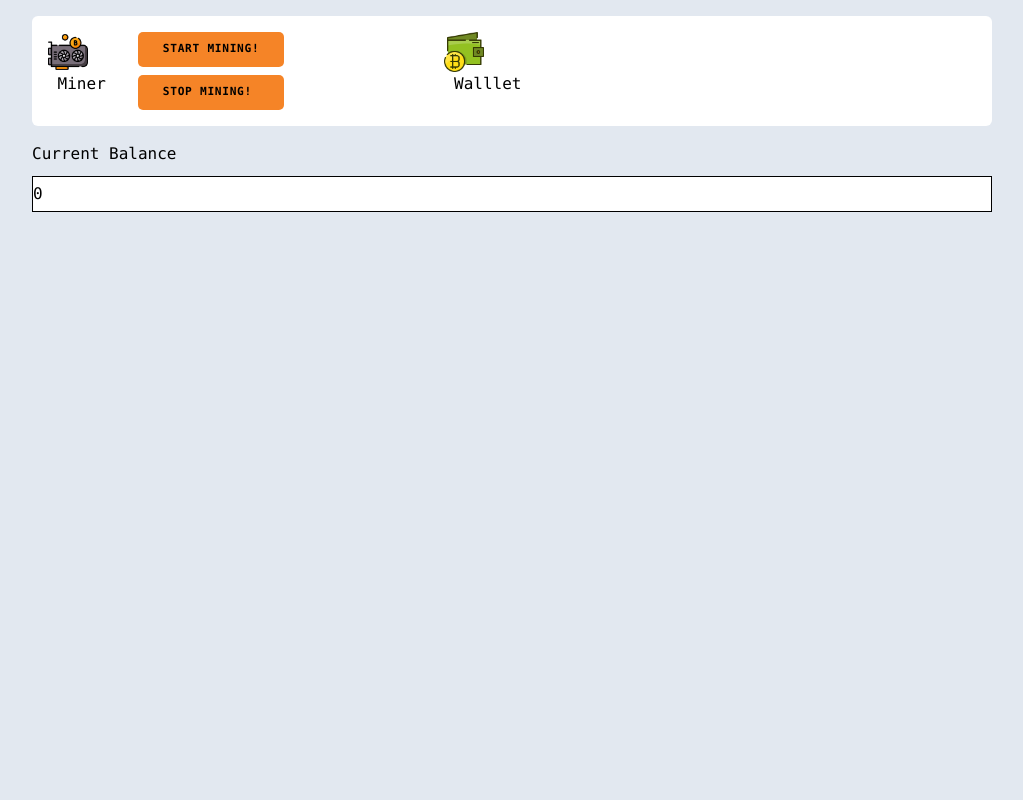
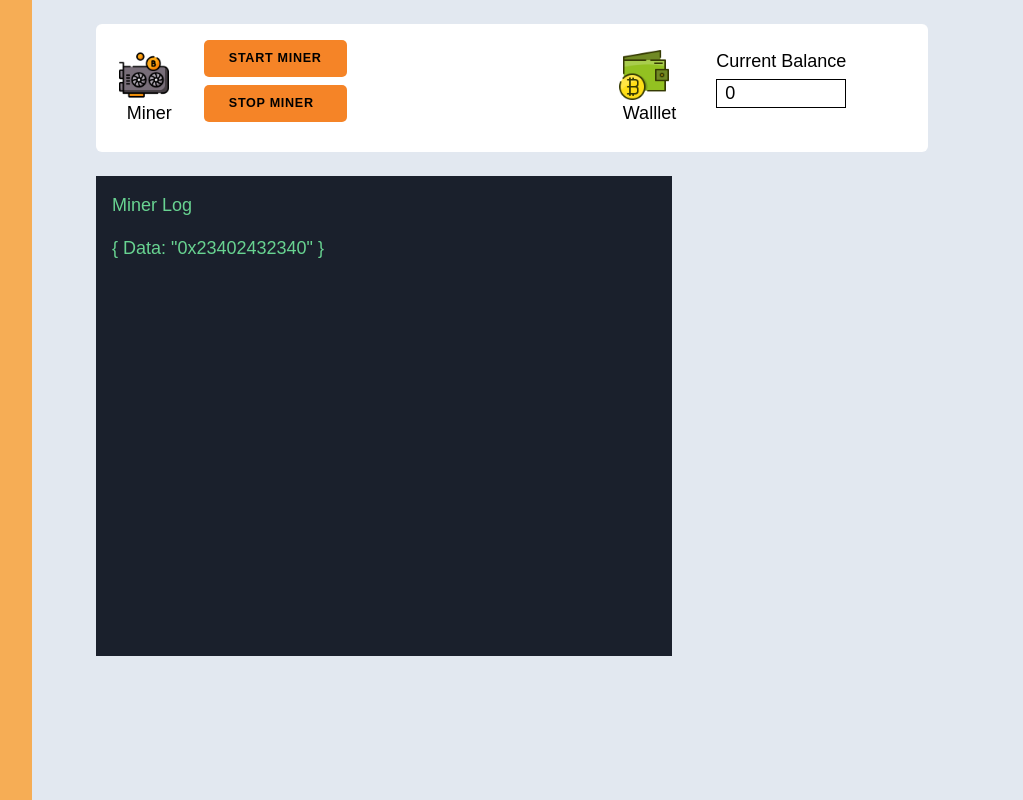
Before and after one commit to tompassarelli/PoW-Blockchain, a website built with Parcel: page Client/index.html in a window 1280 px wide. Shown: the whole page, without its empty margins (128-1151 px from the left). Built offline with nearby package versions, Linux system fonts and the light colour scheme; no server answers.

Commit message:
added some frontend scaffolding

```diff
--- a/Client/index.html
+++ b/Client/index.html
@@ -1,37 +1,56 @@
 <html>
-<body class="font-mono mx-40 bg-gray-300 ">
-  <!-- Users can create a miner, wallet, and manage both
-    so we need to create basically two views for that probably -->
-  <div class="flex flex-row bg-white py-4 mt-4 rounded-md">
-    <!-- <div id="logo">
-      <span class="icon-text">Blockchain Dashboard</span>
-    </div> -->
+<body class="text-lg bg-gray-300 bg-opacity ">
+  <div
+    class="navbar absolute flex flex-inline bg-orange-400 h-full w-40">
+    <div class="navitems mx-24">
+      <div class="logo"></div>
+    </div>
+  </div>
 
-    <div id="miner" class="ml-4">
+  <div class="content-container relative mx-56 pt-6">
+
+  <div class="inline-flex flex-row bg-white py-4 rounded-md h-32 w-144">
+
+    <button id="miner"
+      class="pl-5">
       <span class="icon-text">Miner</span>
-    </div>
+    </button>
+
     <div class="flex flex-col space-y-2 ml-8">
         <div class="button" id="start-mining">
-        Start Mining!
+        Start Miner
         </div>
 
         <div class="button" id="stop-mining">
-        Stop Mining!
+        Stop Miner
         </div>
     </div>
-    <div id="wallet" class="ml-40">
+
+  </div>
+
+
+  <div class="inline-flex flex-row bg-white py-4 rounded-md h-32 w-84 absolute right-0">
+    <button id="wallet" class="pl-5">
       <span class="icon-text">Walllet</span>
+    </button>
+    <div class="flex flex-col ml-10 mt-2">
+      <h2>
+      Current Balance
+      </h2>
+
+      <div id="balance" class="pl-2 mt-1">
+      0
+      </div>
     </div>
   </div>
 
-  <div class="mt-4">
-    <h2>
-    Current Balance
-    </h2>
+  <div class="bg-gray-900 text-green-400 mt-6 h-120 w-144">
+    <div class="console-output p-4">
+      <div class="mb-4">Miner Log</div>
+      <div>{ Data: "0x23402432340" }</div>
+    </div>
+  </div>
 
-    <div id="balance">
-    0
-    </div>
   </div>
   <script src="./index.js"></script>
 </body>
--- a/Client/index.js
+++ b/Client/index.js
@@ -1,4 +1,5 @@
 import "./styles/main.scss"
+import {PORT} from "../config"
 
 function getBalance() {
   const address = "049a1bad614bcd85b5f5c36703ebe94adbfef7af163b39a9dd3ddbc4f286820031dfcb3cd9b3d2fcbaec56ff95b0178b75d042968462fbfe3d604e02357125ded5";
@@ -10,7 +11,7 @@ function getBalance() {
     id: 1
   }
 
-  const request = new Request('http://localhost:3032/', {
+  const request = new Request(PORT, {
     method: 'POST',
     headers: { 'Content-Type': 'application/json' },
     body: JSON.stringify(params)
@@ -28,7 +29,7 @@ setInterval(getBalance, 1000);
 
 
 document.getElementById("start-mining").addEventListener('click', () => {
-  const request = new Request('http://localhost:3032/', {
+  const request = new Request(PORT, {
     method: 'POST',
     headers: { 'Content-Type': 'application/json' },
     body: JSON.stringify({ method: 'startMining' })
@@ -43,7 +44,7 @@ document.getElementById("start-mining").addEventListener('click', () => {
 });
 
 document.getElementById("stop-mining").addEventListener('click', () => {
-  const request = new Request('http://localhost:3032/', {
+  const request = new Request(PORT, {
     method: 'POST',
     headers: { 'Content-Type': 'application/json' },
     body: JSON.stringify({ method: 'stopMining' })
--- a/Client/styles/main.scss
+++ b/Client/styles/main.scss
@@ -2,9 +2,8 @@
 @tailwind components;
 @tailwind utilities;
 
-body {
-  font-weight: 300;
-}
+
+html { @apply font-body;}
 
 input {
   padding: 8px 25px;
@@ -15,8 +14,8 @@ input {
 #balance {
   border: 1px solid black;
   background-color: white;
-  margin: 10px 0;
-  padding: 5px 0;
+  //margin: 10px 0;
+  //padding: 5px 0;
 }
 
 .icon-text {
@@ -27,10 +26,10 @@ input {
 #wallet {
   &:before {
     background-image: url(../images/bitcoin-wallet.png);
-    background-size: 40px 40px;
+    background-size: 50px 50px;
     display: inline-block;
-    width: 40px;
-    height: 40px;
+    width: 50px;
+    height: 50px;
     content: ""
   }
 }
@@ -38,10 +37,10 @@ input {
 #miner {
   &:before {
     background-image: url(../images/mining.png);
-    background-size: 40px 40px;
+    background-size: 50px 50px;
     display: inline-block;
-    width: 40px;
-    height: 40px;
+    width: 50px;
+    height: 50px;
     content: ""
   }
 }
--- a/Models/Block.js
+++ b/Models/Block.js
@@ -9,6 +9,7 @@ class Block {
     this.timestamp = Date.now()
     this.nonce = 0;
     this.transactions = [];
+    this.txHash = "";
   }
   addTransaction(tx) {
     this.transactions.push(tx)
--- a/Models/Blockchain.js
+++ b/Models/Blockchain.js
@@ -60,7 +60,6 @@ class Blockchain {
         })
       })
     })
-
     return utxoids
   }
 
--- a/Models/Miner.js
+++ b/Models/Miner.js
@@ -81,10 +81,11 @@ class Miner {
     }
   }
 
+  addTransaction(block, tx) {
+    block.transactoins.push(tx);
+  }
 
   mine() {
-    console.log(this.mining);
-    console.log(this);
     if(this.validating) {
       console.log("stop validating to mine")
       return;
@@ -103,9 +104,11 @@ class Miner {
     //  BLOCK_REWARD);
     //block.addTransaction(coinbaseTX);
 
-    while(BigInt('0x' + block.hash()) >= TARGET_DIFFICULTY) {
+    while(block.txHash >= TARGET_DIFFICULTY) {
       block.nonce++;
+      block.txHash = BigInt('0x' + block.hash());
     }
+
     this.blockchain.addBlock(block);
 
     console.log(`Mined block #${this.blockchain.blockHeight()} with a hash of ${block.hash()} at nonce ${block.nonce}`);
--- a/tailwind.config.js
+++ b/tailwind.config.js
@@ -5,17 +5,27 @@ module.exports = {
   },
   purge: [],
   theme: {
+    fontFamily: {
+      'sans': "",
+      'display': ['Gilroy', 'sans-serif'],
+      'body': ['Graphik', 'sans-serif'],
+    },
+    boxShadow: {
+      outline: '0 0 0 3px rgba(0, 0, 0, 0.5)',
+    },
     extend: {
-      backgroundImage: theme => ({
-        'hero-texture': ".bg-gradient-to-bl",
-        'footer-texture': ".bg-gradient-to-bl",
-      }),
       spacing: {
         '72': '18rem',
         '84': '21rem',
         '96': '24rem',
-      }
-    },
+        '108': '27rem',
+        '120': '30rem',
+        '144': '36rem',
+      },
+      opacity: {
+        '85': '0.85',
+      },
+    }
   },
   variants: {
     fontFamily: ['responsive', 'hover', 'focus'],
```
